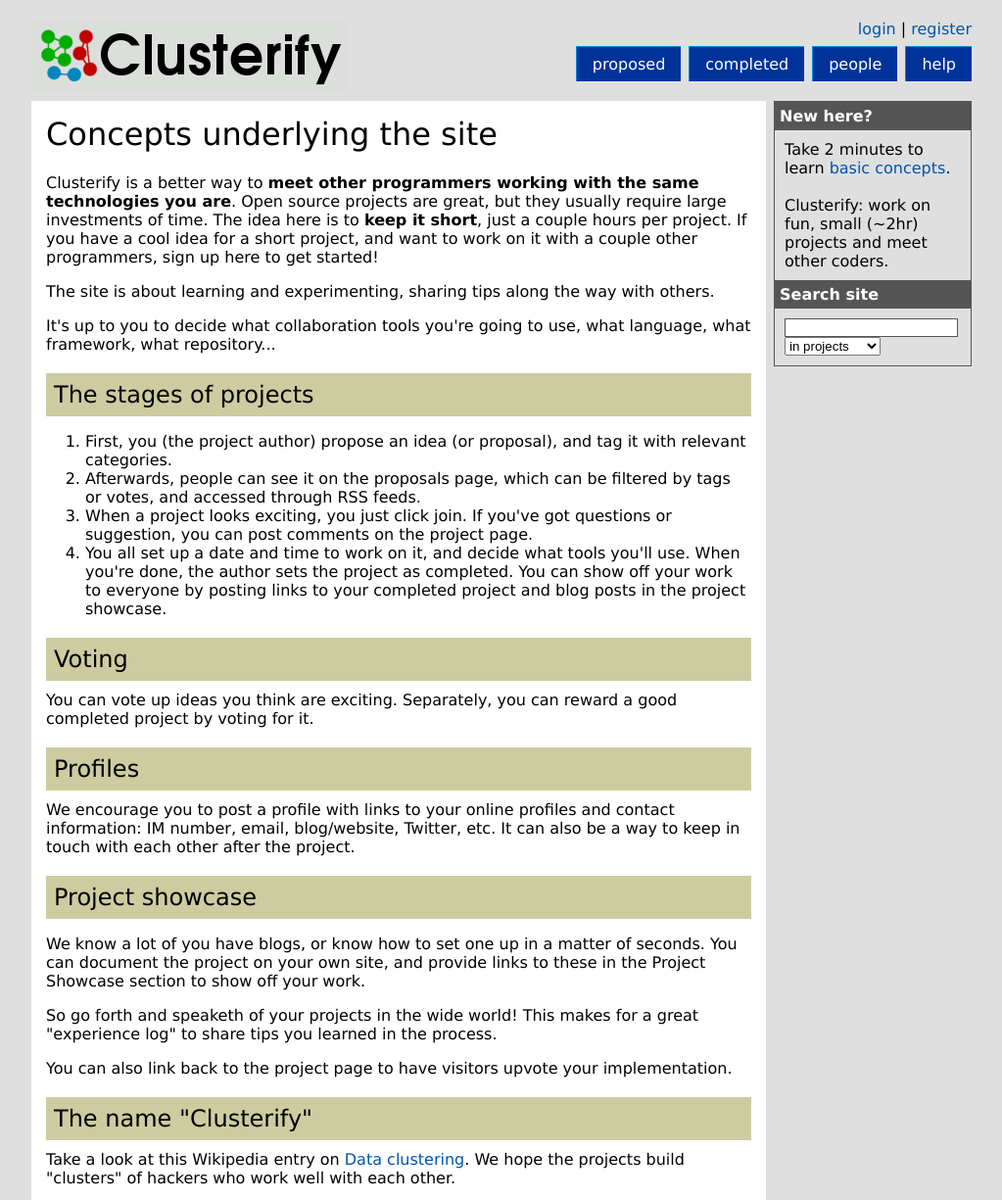
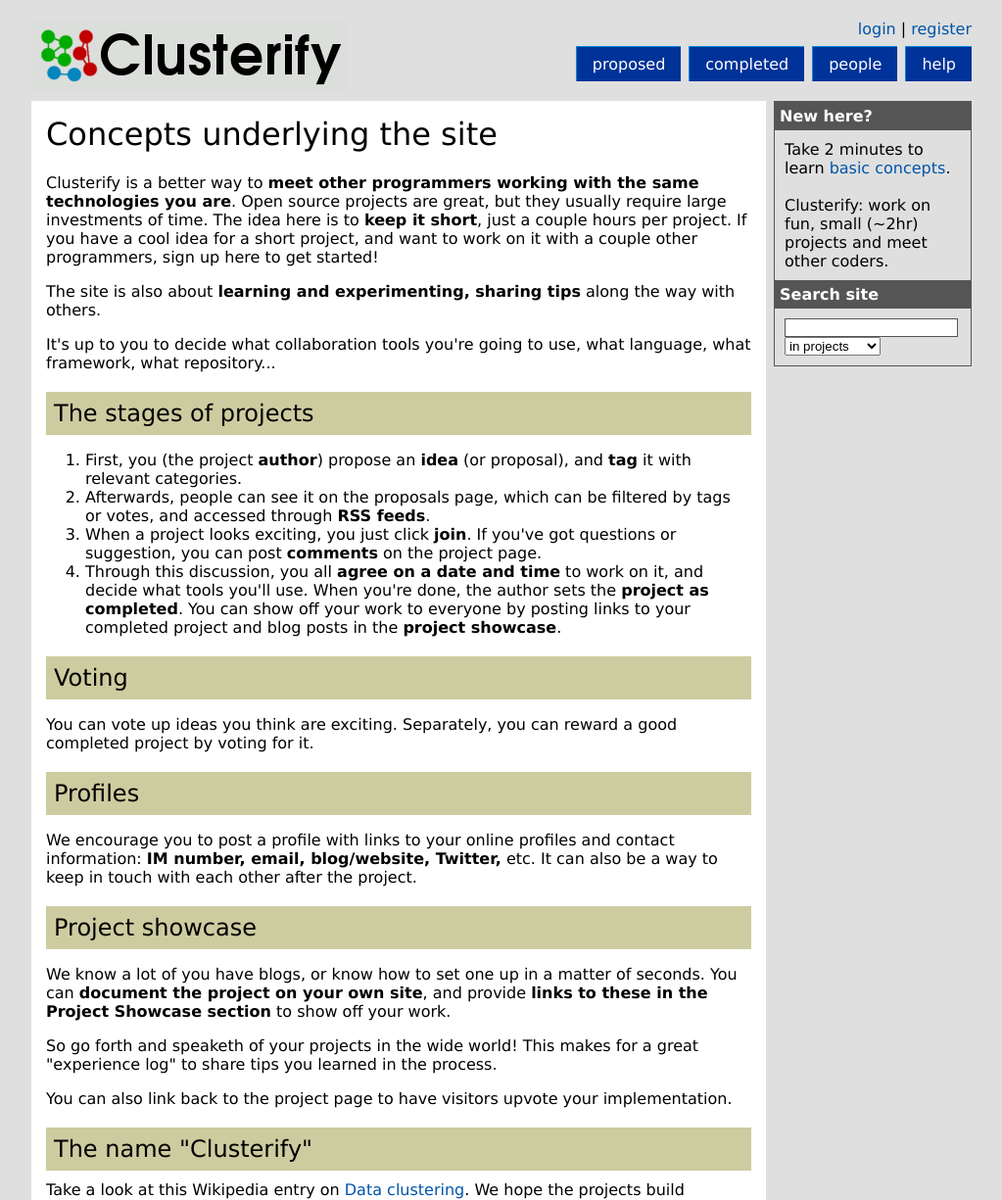
Before and after one commit to clusterify/clusterify, a Django app: template templates/concepts.html in a window 1280 px wide. Shown: the top 1225 px of the page at 98% size, without its empty margins (128-1151 px from the left). Run offline with Django 3.2, Linux system fonts and the light colour scheme; the template is opened without the code that fills it, so the values that code supplies are empty; parts of the project's set-up code (start-up, migrations or seed data) failed here and were passed over.

Commit message:
Work on content.

```diff
--- a/templates/concepts.html
+++ b/templates/concepts.html
@@ -5,30 +5,31 @@
 
 {% block content %}
 
-<p>Clusterify is a better way to <b>meet other programmers working with the same technologies you are</b>. Open source projects are great, but they usually require large investments of time. The idea here is to <b>keep it short</b>, just a couple hours per project. If you have a cool idea for a short project, and want to work on it with a couple other programmers, sign up here to get started!</p>
+<p>Clusterify is a better way to <strong>meet other programmers working with the same technologies you are</strong>. Open source projects are great, but they usually require large investments of time. The idea here is to <strong>keep it short</strong>, just a couple hours per project. If you have a cool idea for a short project, and want to work on it with a couple other programmers, sign up here to get started!</p>
 
-<p>The site is about learning and experimenting, sharing tips along the way with others.</p>
+<p>The site is also about <strong>learning and experimenting, sharing tips</strong> along the way with others.</p>
 
 <p>It's up to you to decide what collaboration tools you're going to use, what language, what framework, what repository... </p>
 
 <div class="content_subtitle">The stages of projects</div>
 
 <ol>
-<li>First, you (the project author) propose an idea (or proposal), and tag it with relevant categories.</li>
-<li>Afterwards, people can see it on the proposals page, which can be filtered by tags or votes, and accessed through RSS feeds.</li>
-<li>When a project looks exciting, you just click join. If you've got questions or suggestion, you can post comments on the project page.</li>
-<li>You all set up a date and time to work on it, and decide what tools you'll use. When you're done, the author sets the project as completed. You can show off your work to everyone by posting links to your completed project and blog posts in the project showcase.</li>
+<li>First, you (the project <strong>author</strong>) propose an <strong>idea</strong> (or proposal), and <strong>tag</strong> it with relevant categories.</li>
+<li>Afterwards, people can see it on the proposals page, which can be filtered by tags or votes, and accessed through <strong>RSS feeds</strong>.</li>
+<li>When a project looks exciting, you just click <strong>join</strong>. If you've got questions or suggestion, you can post <strong>comments</strong> on the project page.</li>
+<li>Through this discussion, you all <strong>agree on a date and time</strong> to work on it, and decide what tools you'll use. When you're done, the author sets the <strong>project as completed</strong>. You can show off your work to everyone by posting links to your completed project and blog posts in the <strong>project showcase</strong>.</li>
 </ol>
 
 <div class="content_subtitle">Voting</div>
-You can vote up ideas you think are exciting. Separately, you can reward a good completed project by voting for it.
+
+<p>You can vote up ideas you think are exciting. Separately, you can reward a good completed project by voting for it.</p>
 
 <div class="content_subtitle">Profiles</div>
 
-We encourage you to post a profile with links to your online profiles and contact information: IM number, email, blog/website, Twitter, etc. It can also be a way to keep in touch with each other after the project.
+<p>We encourage you to post a profile with links to your online profiles and contact information: <strong>IM number, email, blog/website, Twitter,</strong> etc. It can also be a way to keep in touch with each other after the project.</p>
 
 <div class="content_subtitle">Project showcase</div>
-<p>We know a lot of you have blogs, or know how to set one up in a matter of seconds. You can document the project on your own site, and provide links to these in the Project Showcase section to show off your work.</p>
+<p>We know a lot of you have blogs, or know how to set one up in a matter of seconds. You can <strong>document the project on your own site</strong>, and provide <strong>links to these in the Project Showcase section</strong> to show off your work.</p>
 
 <p>So go forth and speaketh of your projects in the wide world! This makes for a great "experience log" to share tips you learned in the process.</p>
 
@@ -36,6 +37,6 @@ We encourage you to post a profile with links to your online profiles and contac
 
 <div class="content_subtitle">The name "Clusterify"</div>
 
-Take a look at this Wikipedia entry on <a href="http://en.wikipedia.org/wiki/Data_clustering">Data clustering</a>. We hope the projects build "clusters" of hackers who work well with each other.
+Take a look at this Wikipedia entry on <a href="http://en.wikipedia.org/wiki/Data_clustering">Data clustering</a>. We hope the projects build "clusters" of coders who work well with each other.
 
 {% endblock %}
```
